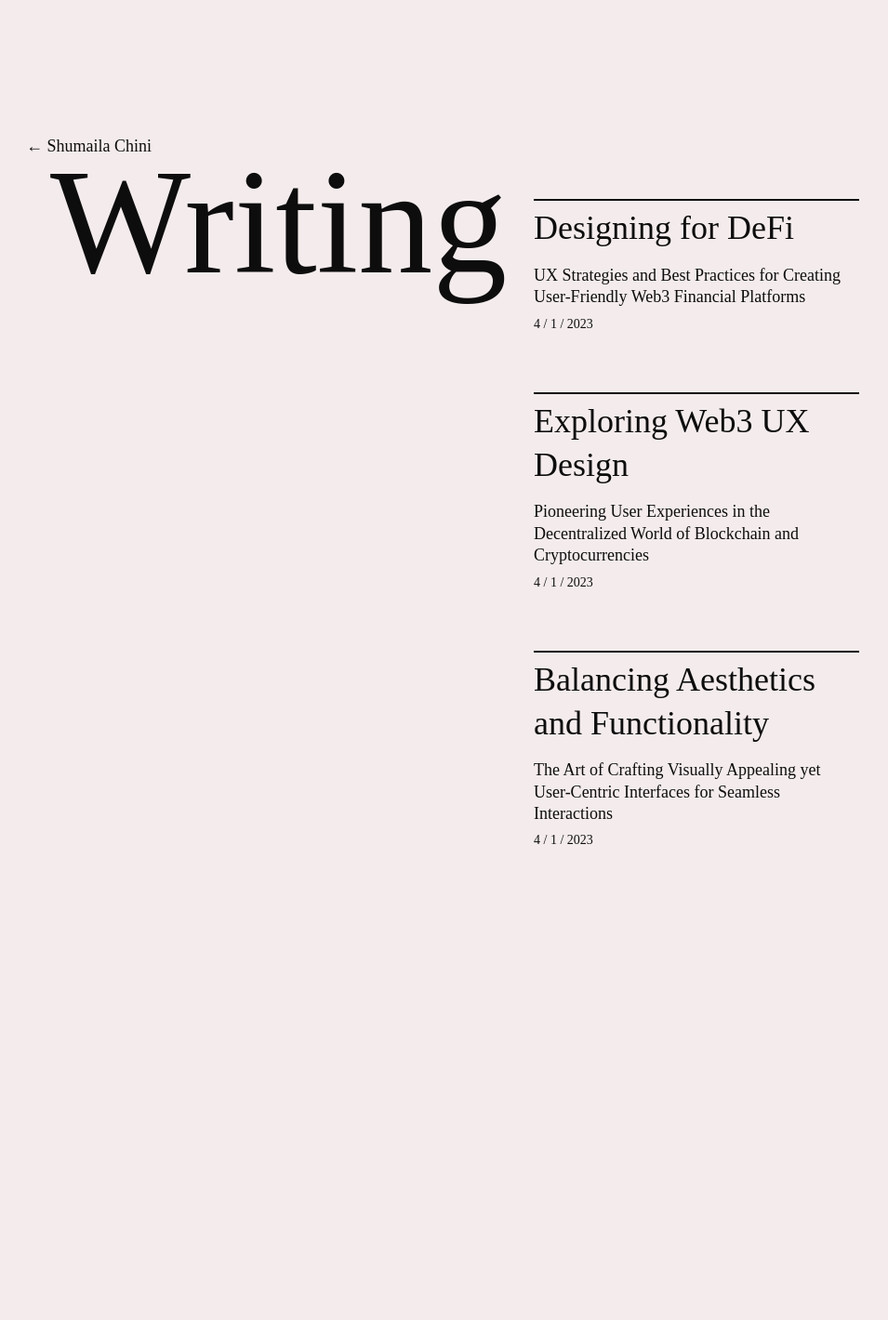
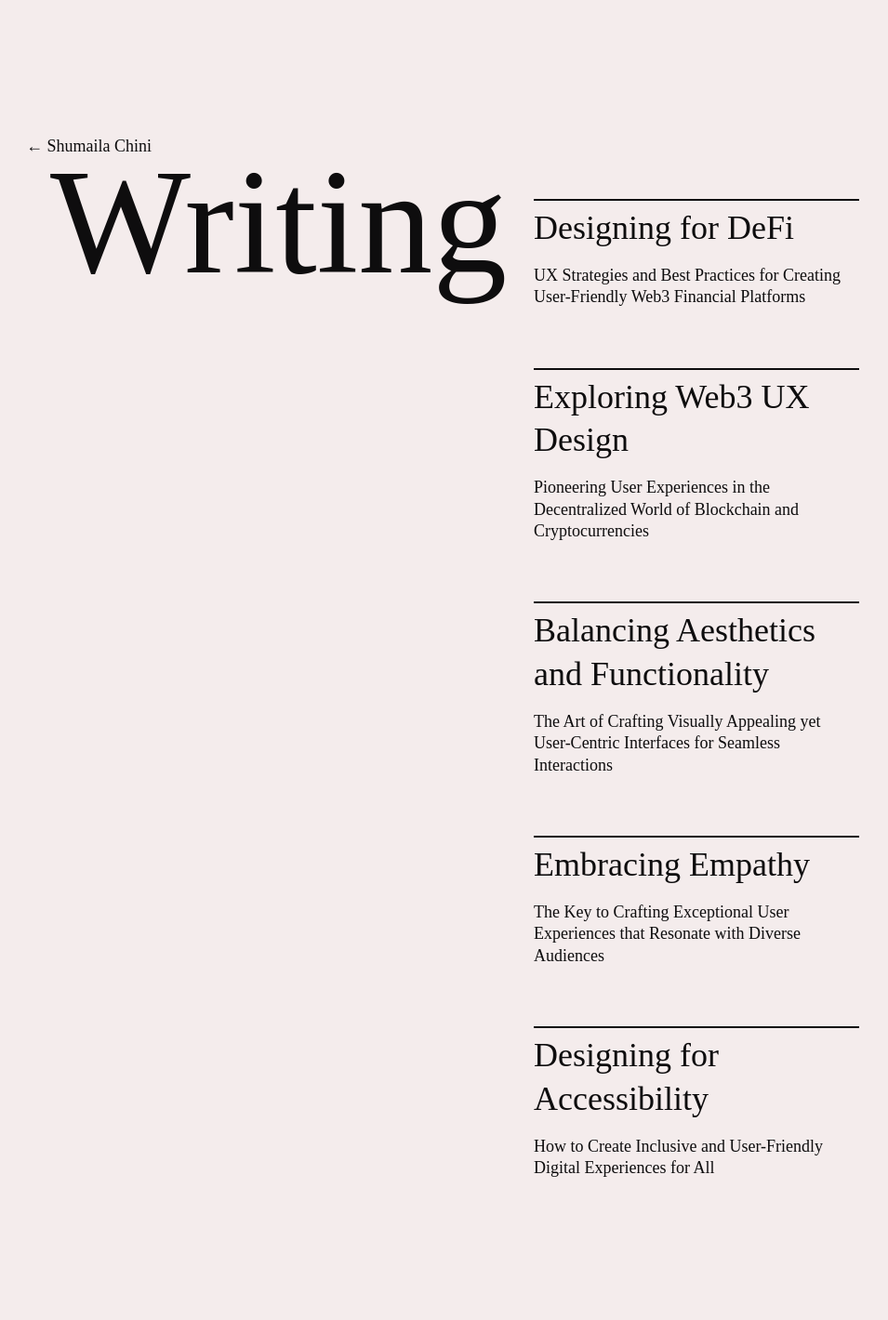
Before and after one commit to shumailachini/shumailachini.github.io, a Jekyll site: the page built from writing/writing.html, in a window 1280 px wide. Shown: the whole page at 93% size, without its empty margins (151-1106 px from the left). Built offline with Jekyll 4.4.1, drawn with Linux system fonts in a browser that asks for light colours; some web fonts are replaced; before the commit the page ends 1066 px from its top, so only the background shows below that.

Commit message:
added writing

```diff
--- a/_data/writing.yaml
+++ b/_data/writing.yaml
@@ -1,15 +1,20 @@
 - title: Designing for DeFi
   description: UX Strategies and Best Practices for Creating User-Friendly Web3 Financial Platforms
   url: https://bootcamp.uxdesign.cc/designing-for-defi-ux-strategies-and-best-practices-for-creating-user-friendly-web3-financial-2873d50cdf2
-  date: 4 / 1 / 2023
   published: true
 - title: Exploring Web3 UX Design
   description: Pioneering User Experiences in the Decentralized World of Blockchain and Cryptocurrencies
   url: https://shumylachini.medium.com/exploring-web3-ux-design-pioneering-user-experiences-in-the-decentralized-world-of-blockchain-and-8b07d9033cb7
-  date: 4 / 1 / 2023
   published: true
 - title: Balancing Aesthetics and Functionality
   description: The Art of Crafting Visually Appealing yet User-Centric Interfaces for Seamless Interactions
   url: https://shumylachini.medium.com/balancing-aesthetics-and-functionality-the-art-of-crafting-visually-appealing-yet-user-centric-a93067c89051
-  date: 4 / 1 / 2023
   published: true
+- title: Embracing Empathy
+  description: The Key to Crafting Exceptional User Experiences that Resonate with Diverse Audiences
+  url: https://shumylachini.medium.com/embracing-empathy-the-key-to-crafting-exceptional-user-experiences-that-resonate-with-diverse-e6c82a6bb906
+  published: true
+- title: Designing for Accessibility
+  description: How to Create Inclusive and User-Friendly Digital Experiences for All
+  url: https://shumylachini.medium.com/designing-for-accessibility-how-to-create-inclusively-and-user-friendly-digital-experiences-for-5d1fa2382587
+  published: true
--- a/writing/writing.html
+++ b/writing/writing.html
@@ -19,7 +19,6 @@ permalink: writing
       <a href="{{ item.url }}">
         <h4>{{ item.title }}</h4>
         <p>{{ item.description }}</p>
-        <h5>{{ item.date }}</h5>
       </a>
     </article>
     {% endfor %}
```
